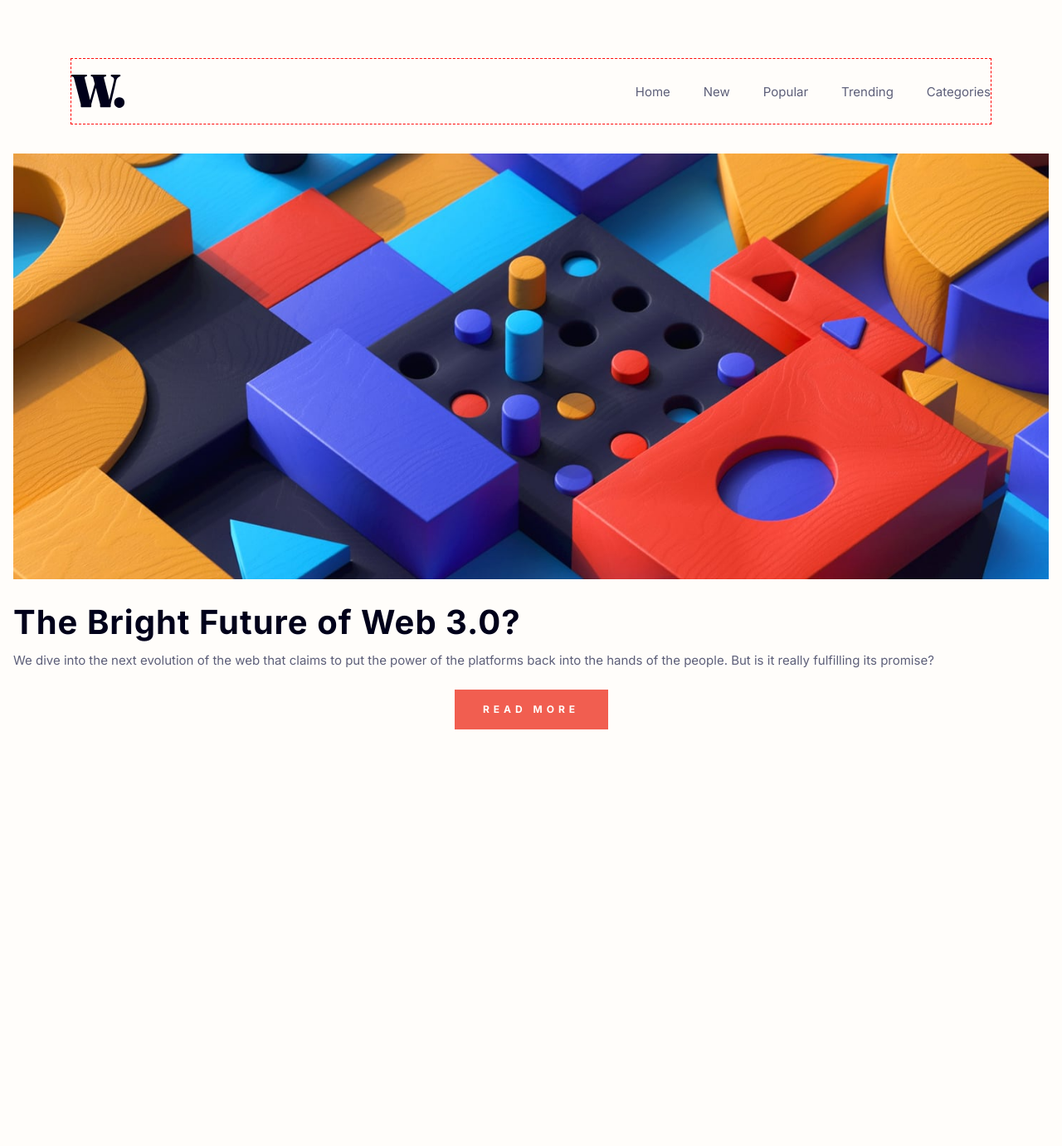
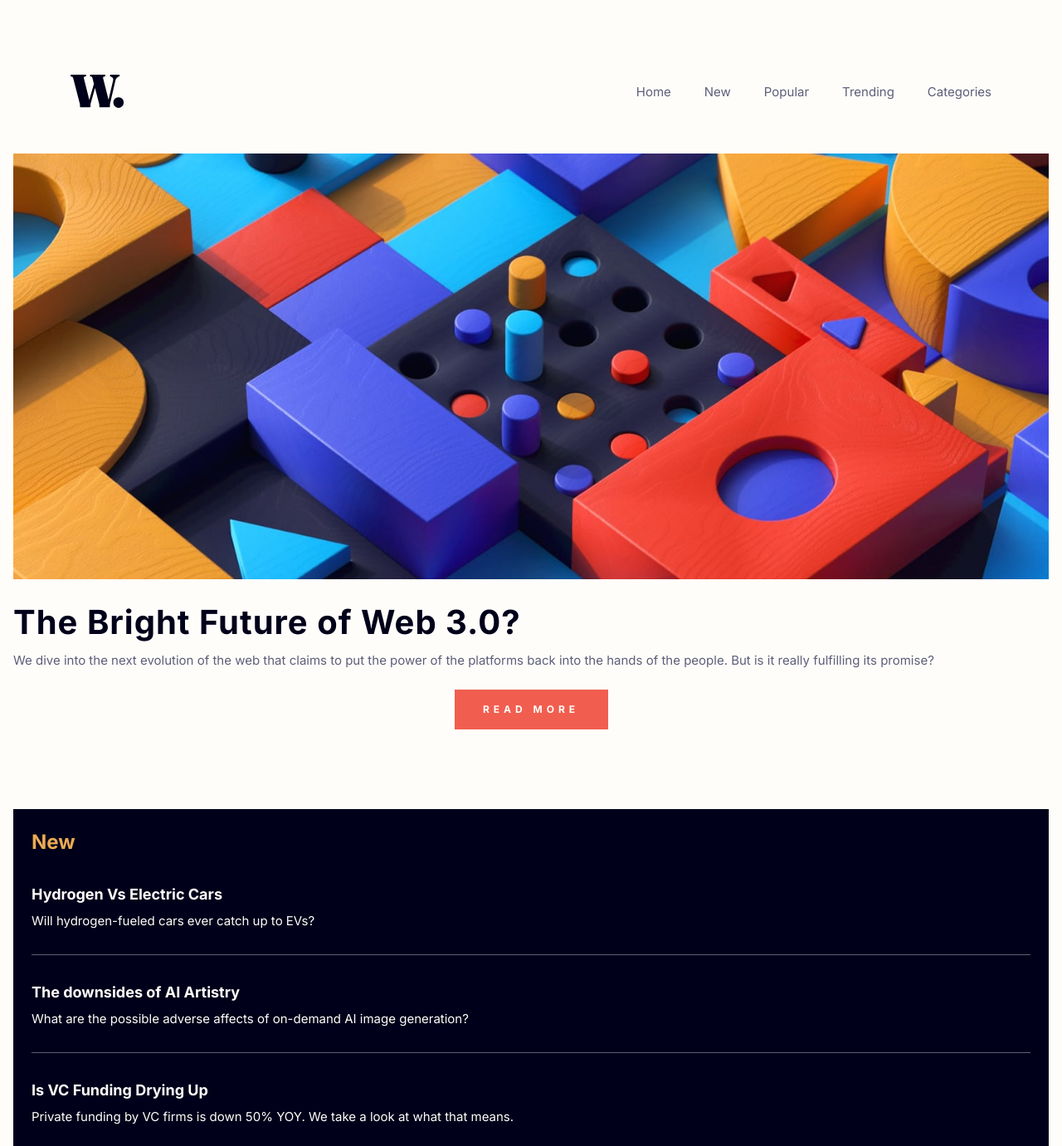
Before and after one commit to cervantesdeveloper/19_fem_newsHomepage, a React (Vite) app: page / in a window 1280 px wide. Shown: the whole page at 83% size. Before the commit the page ends 895 px from the top, so only its background shows below. Built offline with nearby package versions, Linux system fonts and the light colour scheme.

Commit message:
I added the 'news sectoin' and also I made the header 'sticky'

```diff
--- a/src/App.css
+++ b/src/App.css
@@ -8,6 +8,12 @@
   width: 11.5625rem;
   letter-spacing: 5px;
   cursor: pointer;
+}
+
+.container{
+  max-width: 69.375rem;
+  margin-left: auto;
+  margin-right: auto;
 }
 
 .cta{
@@ -28,6 +34,16 @@ h1{
   letter-spacing: 1px;
 }
 
+h2{
+  font-size: 1.5rem;
+  line-height: 1.5;
+  color: var(--orange-soft);
+}
+
+h3{
+  font-size: 1.125rem;
+  line-height: 2;
+}
 
 
 
@@ -36,15 +52,19 @@ h1{
 /* ***** header start **** */
 
 .header{
-  border: .5px dashed red;
+  position: sticky;
+  top: 0;
+  height: 4.375rem;
+  margin-bottom: 1.1875rem;
+  padding-top: 1rem;
+  background-color: var(--whitish);
+}
+
+.header .container{
+  height: 100%;
   display: flex;
   justify-content: space-between;
   align-items: center;
-  height: 3.375rem;
-  max-width: 69.375rem;
-  margin-left: auto;
-  margin-right: auto;
-  margin-bottom: 1.1875rem;
 }
 
 .logo{
@@ -124,8 +144,9 @@ h1{
 
 @media (min-width: 48rem) {
   .header{
-    height: 5rem;
+    height: 9.375rem;
     margin-bottom: 2.1875rem;
+    padding-top: 4.375rem;
   }
 
   .logo{
@@ -155,4 +176,31 @@ h1{
   margin-right: auto;
 }
 
+.headline{
+  margin-bottom: 6rem;
+}
+
 /* ***** headline end **** */
+
+/* ***** aside start **** */
+.aside{
+  padding: 1.375rem;
+  background-color: var(--blue-dark);
+  color: var(--whitish);
+}
+
+.news{
+  padding: 1.6875rem 0;
+  border-bottom: thin solid var(--blue-grayish);
+}
+
+.news:last-child{
+  padding-bottom: 0;
+  border-bottom: none;
+}
+
+.news p{
+  font-size: .9375rem;
+  line-height: 1.8;
+}
+/* ***** aside end **** */
--- /dev/null
+++ b/src/components/Aside.jsx
@@ -0,0 +1,21 @@
+import HeadingAside from "./HeadingAside";
+import News from "./News"
+
+function Aside(){
+    return(
+        <aside className="aside">
+            <HeadingAside text="New"/>
+            <News heading="Hydrogen Vs Electric Cars">
+                Will hydrogen-fueled cars ever catch up to EVs?
+            </News>
+            <News heading="The downsides of AI Artistry">
+                What are the possible adverse affects of on-demand AI image generation?
+            </News>
+            <News heading="Is VC Funding Drying Up">
+                Private funding by VC firms is down 50% YOY. We take a look at what that means.
+            </News>
+        </aside>
+    )
+}
+
+export default Aside;
--- a/src/components/Header.jsx
+++ b/src/components/Header.jsx
@@ -5,8 +5,10 @@ import NavMain from "./NavMain";
 function Header(){
     return(
         <header className="header">
-            <Logo myClass="logoSvg"/>
-            {screen.width < 768 ? <Burger /> : <NavMain />}
+            <div className="container">
+                <Logo myClass="logoSvg"/>
+                {screen.width < 768 ? <Burger /> : <NavMain />}
+            </div>
         </header>
     )
 }
--- /dev/null
+++ b/src/components/HeadingAside.jsx
@@ -0,0 +1,13 @@
+import PropTypes from "prop-types";
+
+function HeadingAside({text}){
+    return(
+        <h2 className="heading-aside">{text}</h2>
+    )
+}
+
+export default HeadingAside;
+
+HeadingAside.propTypes = {
+    text: PropTypes.string.isRequired
+}
--- /dev/null
+++ b/src/components/News.jsx
@@ -0,0 +1,17 @@
+import PropTypes from "prop-types"
+
+function News({heading, children}){
+    return(
+        <article className="news">
+            <h3>{heading}</h3>
+            <p>{children}</p>
+        </article>
+    )
+}
+
+export default News;
+
+News.propTypes = {
+    heading: PropTypes.string.isRequired,
+    children: PropTypes.string.isRequired
+}
--- a/src/index.css
+++ b/src/index.css
@@ -14,7 +14,7 @@
 
 html{
   box-sizing: border-box;
-  padding: 1rem;
+  padding: 0 1rem;
   font-family: var(--font-main);
   background-color: var(--whitish);
 }
@@ -26,9 +26,3 @@ html{
   margin: 0;
   padding: 0;
 }
-
-@media (min-width: 48rem) {
-    html{
-      padding-top: 4.375rem;
-    }
-}
--- a/src/routes/Root.jsx
+++ b/src/routes/Root.jsx
@@ -1,6 +1,7 @@
 import Banner from "../components/Banner";
 import Button from "../components/Button";
 import HeadingMain from "../components/HeadingMain";
+import Aside from "../components/Aside";
 
 function Root(){
     return(
@@ -13,6 +14,7 @@ function Root(){
                 </p>
                 <Button type="cta" legend="READ MORE"/>
             </main>
+            <Aside />
         </>
 
     )
```
